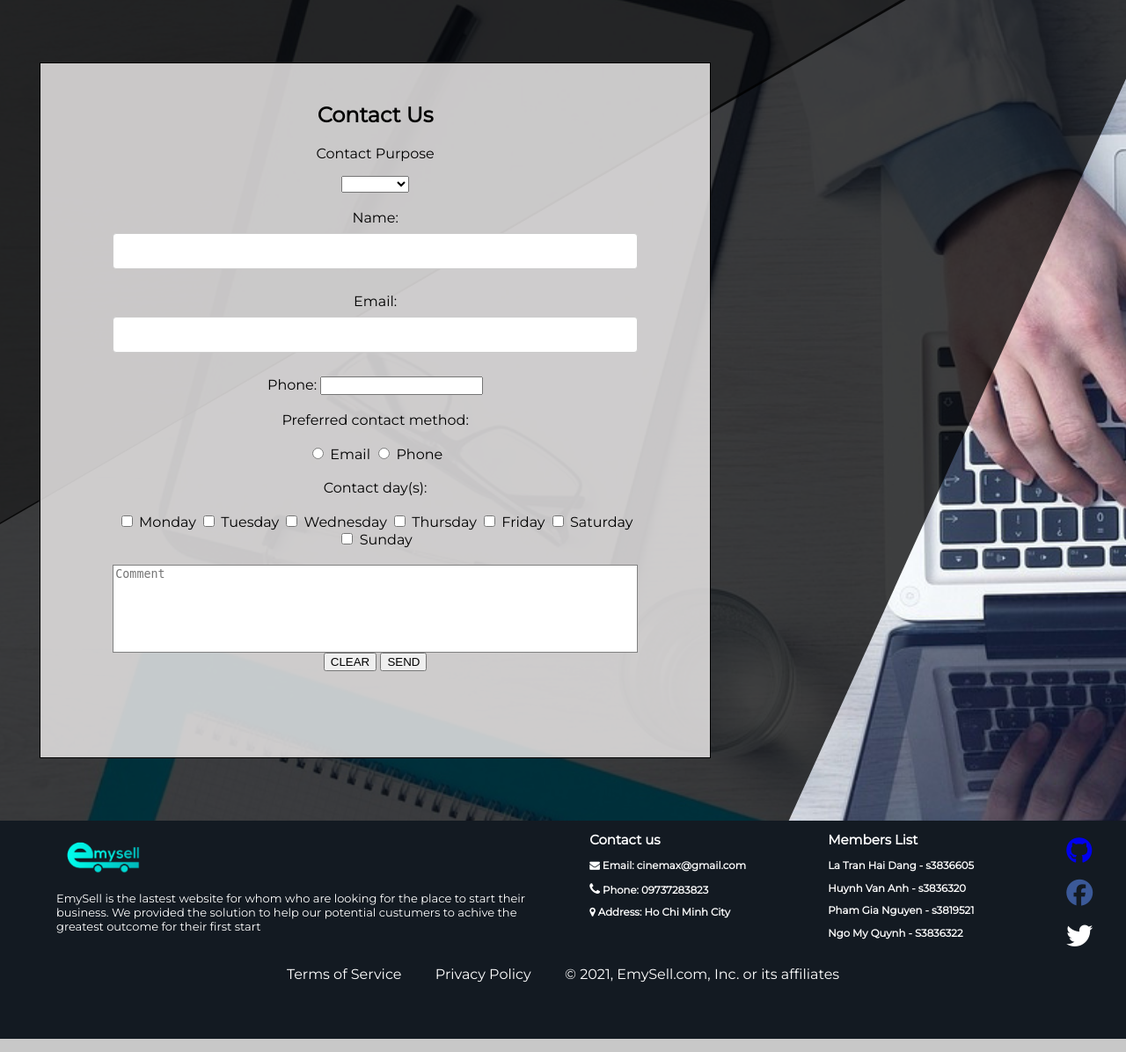
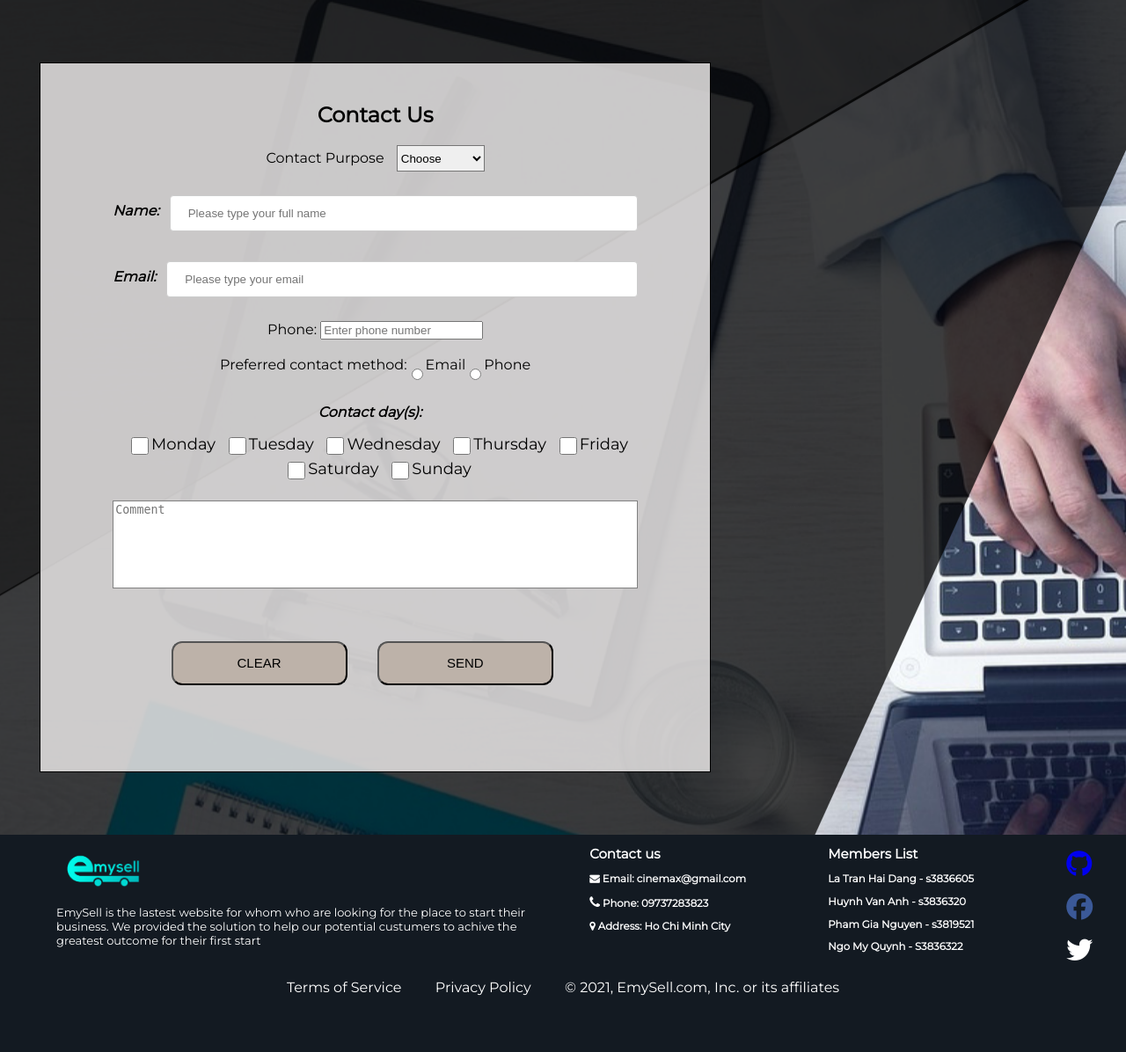
Before and after one commit to dangtran862000/Emysell_website, a PHP site: page /contact.html in a window 1280 px wide. Shown: the part 81-1277 px from the top of the page at 88% size. Run offline with PHP 8.4, Linux system fonts and the light colour scheme; some libraries are stand-ins or nearby versions.

Commit message:
edit contact page

```diff
--- a/StyleSheet1.css
+++ b/StyleSheet1.css
@@ -517,6 +517,56 @@ body {
     border: 1px solid grey;
 }
 
+#contactday {
+    color: rgb(0, 0, 0);
+    font-size:18px;
+    text-align: center;
+
+}
+
+#contactday div{
+    display:inline-flex;
+    padding-left: 1%;
+}
+
+input.contact_checkbox {
+    width: 20px;
+    height: 20px;
+}
+
+option.text-color {
+    color: white;
+}
+
+#select_style {
+    -webkit-appearance: menulist-button;
+    margin-left: 10px;
+    height: 30px;
+    width: 100px;
+    color:black;
+}
+
+button.style_button{
+    margin-top: 10%;
+    margin-right: 30px;
+    height: 50px;
+    width: 200px;
+    background-color: rgb(189, 178, 169);
+    font-size: 15px;
+    border-radius: 12px;
+    cursor: pointer;
+    display: inline-block;
+
+}
+
+button.style_button:hover {background-color: #3e678e}
+
+button.style_button:active {
+    background-color: #3e8e4f;
+    box-shadow: 0 2px #666;
+    transform: translateY(0px);
+  }
+
 [class*="col-"] {
     float: center;
     padding: 15px;
@@ -536,16 +586,20 @@ body {
 .col-11 {width: 91.66%;}
 .col-12 {width: 100%;}
 
-@media only screen and (max-width: 1035px) {
-  /* For mobile phones: */
-  [class*="col-"] {
-    width: 100%;
-  }
-}
 
-@media only screen and (max-width: 1200px) {
+@media (max-width: 1200px) {
     /* For mobile phones: */
     [class*="col-"] {
       width: 100%;
     }
   }
+
+  @media (max-width: 640px) {
+    #contactday {
+        display: flex;
+        color: rgb(0, 0, 0);
+        font-size:18px;
+        text-align: left;
+        flex-direction: column;
+    }
+  }
--- a/contact.html
+++ b/contact.html
@@ -19,7 +19,7 @@
     <link rel="stylesheet" type="text/css" href="slick/slick-theme.css" />
 </head>
 
-<body style="background-image: url('image/3124541.png'); background-repeat: repeat; ">
+<body>
     <header>
         <!--Navigation area-->
         <nav class="navbar">
@@ -54,55 +54,71 @@
 
         </nav>
     </header>
+    <div style="background-image: url('image/3124541.png'); background-repeat: repeat; ">
     <div class="row" style="padding-top: 2%; padding-bottom: 2%;">
-
         <div class="col-8 center" >
             <section class="container_contact">
                 <form method="get">
                     <h1>Contact Us</h1>
-                    <div><p>Contact Purpose</p>
-                        <select name="Choose" id="select_style">
-                            <option value="" ></option>
-                            <option Value ="1" class="text-color">Business</option>
+                    <div>Contact Purpose
+                        <select name="Choose" id="select_style" placeholder="Please">
+                            <option Value ="" disabled selected>Choose</option>
+                            <option Value ="1" >Business</option>
                             <option Value ="2">Personal</option>
                         </select>
                     </div><br>
-                    <div>
-                        Name:
-                        <input type="text" id="name" name="name" maxlength="50">
-                    </div><br>
-                    <div>
-                        Email:
-                        <input type="email" id="email" name="email">
+                    <div style="display:flex;">
+                        <p style="padding-right: 2%;"><i><b>Name:</b></i></p>
+                        <input type="text" id="name" name="name" placeholder="Please type your full name" maxlength="50">
+                    </div>
+                    <div style="display:flex; padding-top: 3%;">
+                        <p style="padding-right: 2%;"><i><b>Email:</b></i></p>
+                        <input type="email" id="email" name="email" placeholder="Please type your email">
                     </div><br>
                     <div>
                         Phone:
-                        <input type="tel" id="email" name="email">
+                        <input type="tel" id="email" name="email" placeholder="Enter phone number">
                     </div><br>
-                    <div>
+                    <div style="display:inline-flex;">
                         Preferred contact method: <br><br>
+                        <div style="display:inline-flex;">
                         <input type="radio" id="email" name="method" value="email">
                         <label for="email">Email</label>
                         <input type="radio" id="phone" name="method" value="phone">
                         <label for="phone">Phone</label>
+                        </div>
                     </div><br>
                     <div>
-                        Contact day(s):<br><br>
+                        <p style="padding-right: 2%;"><i><b>Contact day(s):</b></i></p>
                         <div id="contactday">
+                        <div>
                         <input type="checkbox" class="contact_checkbox" name="mon">
                         <label for="mon">Monday</label>
+                        </div>
+                        <div>
                         <input type="checkbox" class="contact_checkbox" name="tue">
                         <label for="tue">Tuesday</label>
+                        </div>
+                        <div>
                         <input type="checkbox" class="contact_checkbox" name="wed">
                         <label for="wed">Wednesday</label>
+                        </div>
+                        <div>
                         <input type="checkbox" class="contact_checkbox" name="thu">
                         <label for="thu">Thursday</label>
+                        </div>
+                        <div>
                         <input type="checkbox" class="contact_checkbox" name="fri">
                         <label for="fri">Friday</label>
+                        </div>
+                        <div>
                         <input type="checkbox" class="contact_checkbox" name="sat">
                         <label for="sat">Saturday</label>
+                        </div>
+                        <div>
                         <input type="checkbox" class="contact_checkbox" name="sun">
                         <label for="sun">Sunday</label>
+                        </div>
                         </div>
                     </div><br>
                     <div class="comment">
@@ -110,7 +126,7 @@
                     </div>
                     <div style="padding-top: 10%;">
                         <button type="reset" value="Clear" class="style_button">CLEAR</button>
-                        <button type="submit" value="Send">SEND</button>
+                        <button type="submit" value="Send" class="style_button"> SEND</button>
                     </div>
                 </div>
                 </form>
@@ -118,7 +134,7 @@
         </div>
 
       </div>
-
+    </div>
 
     <footer style="background-color: #131a22; color:white; padding-bottom:5%; clear: both;">
         <div class="flex">
```
